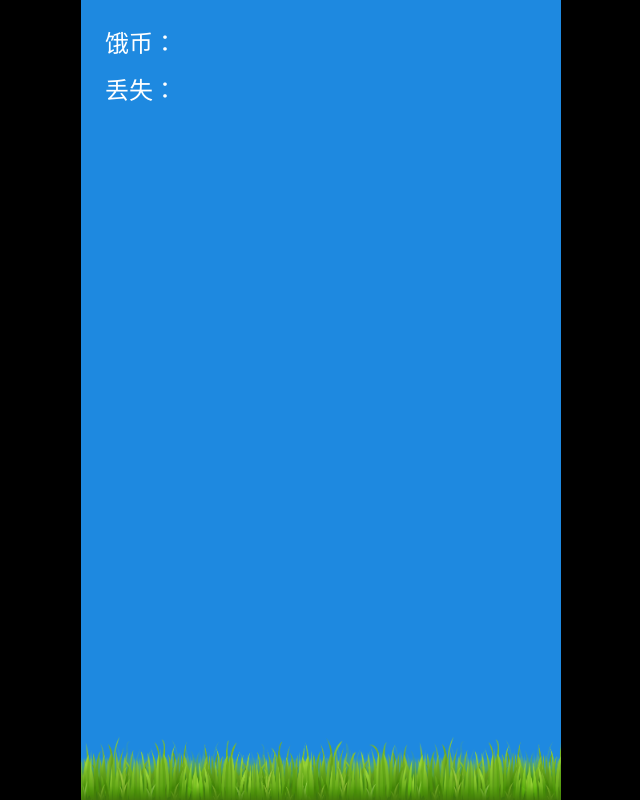
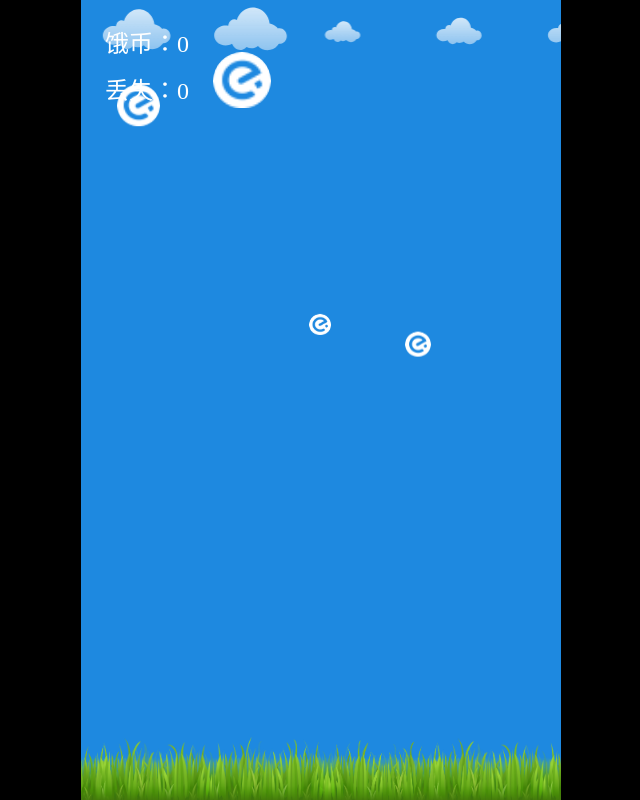
Before and after one commit to CarterLi/coin-dom, a plain HTML site: page index.html in a window 1280 px wide. Shown: the whole page, without its empty margins (319-959 px from the left). Drawn offline with nearby package versions, Linux system fonts and the light colour scheme; files that its build step writes are made by us from their sources.

Commit message:
游戏雏形

```diff
--- a/index.html
+++ b/index.html
@@ -10,12 +10,9 @@
 <body>
   <main>
     <header>
-            <div>饿币：<span></span></div>
-            <div>丢失：<span></span></div>
+      <div>饿币：<span id="earnedMoney">0</span></div>
+      <div>丢失：<span id="lostMoney">0</span></div>
     </header>
-        <div>
-            <svg></svg>
-        </div>
     <ul id="clouds">
       <li></li>
       <li></li>
@@ -27,8 +24,10 @@
       <li></li>
       <li></li>
       <li></li>
+      <li></li>
     </ul>
     <footer></footer>
   </main>
+  <script src="index.js"></script>
 </body>
 </html>
--- /dev/null
+++ b/index.js
@@ -0,0 +1,54 @@
+(()=> {
+  'use strict';
+
+  let money = {
+    get earned() {
+      return Number(document.getElementById('earnedMoney').textContent);
+    },
+    set earned(value) {
+      document.getElementById('earnedMoney').textContent = value;
+    },
+
+    get lost() {
+      return Number(document.getElementById('lostMoney').textContent);
+    },
+    set lost(value) {
+      document.getElementById('lostMoney').textContent = value;
+    }
+  };
+
+  document.addEventListener('contextmenu', e=> {
+    e.preventDefault();
+  });
+
+  Array.prototype.forEach.call(document.querySelectorAll('#coins li'), coin=> {
+    let updateCoinSpeed = ()=> {
+      let rnd = Math.random() * 2 + .4;
+
+      coin.style.width = `${32 * rnd}px`;
+      coin.style.height = `${32 * rnd}px`;
+      coin.style.top = `${-32 * rnd}px`;
+      coin.style.animationDuration = `${5 * (Math.random() + .3)}s`;
+      coin.style.animationDelay = `${5 * (Math.random() / 2 + .5)}s`;
+    };
+
+    updateCoinSpeed();
+
+    ['mousedown', 'touchstart'].forEach(eventName=> {
+      coin.addEventListener(eventName, e=> {
+        coin.classList.add('clicked');
+      });
+    });
+    coin.addEventListener('transitionend', e=> {
+      coin.classList.remove('clicked');
+      updateCoinSpeed();
+      coin.classList.toggle('toggle-anime');
+      ++money.earned;
+    });
+    coin.addEventListener('animationend', e=> {
+      updateCoinSpeed();
+      coin.classList.toggle('toggle-anime');
+      ++money.lost;
+    });
+  });
+})();
--- a/index.scss
+++ b/index.scss
@@ -1,19 +1,29 @@
 html, body {
 	height: 100%;
+
+	// 1rem 就是当前游戏窗口宽度，好孩子不要学
+	font-size: 100vw;
+	@media (min-width: 480px) {
+		font-size: 480px;
+	}
 }
 
 body {
 	height: 100%;
 	margin: 0;
+	font-size: 16px;
 	background: black;
+	-webkit-user-select: none;
+	user-select: none;
 }
 
 main {
 	height: 100%;
-	width: 480px;
+	width: 1rem;
 	margin: 0 auto;
 	background: #1e89e0;
 	position: relative;
+	overflow: hidden;
 }
 
 header {
@@ -22,6 +32,7 @@ header {
 	top: 1em;
 	font: 24px Simhei;
 	color: white;
+	pointer-events: none;
 
 	div + div {
 		margin-top: .5em;
@@ -29,8 +40,8 @@ header {
 }
 
 @keyframes MoveGrass {
-	from { background-position: 0 0 }
-	to { background-position: 333.3px 0 }
+	from { background-position: 1rem 0 }
+	to { background-position: -76.6px 0 }
 }
 
 footer {
@@ -39,9 +50,11 @@ footer {
 	right: 0;
 	bottom: 0;
 	background: url(img/grass.png) repeat-x;
-	background-size: contain;
+	background-size: auto 100%;
 	height: 68.8px;
-	animation: MoveGrass 5s infinite linear;
+	animation: MoveGrass 8s infinite linear;
+	z-index: 100;
+	pointer-events: none;
 }
 
 ul {
@@ -49,3 +62,77 @@ ul {
 	margin: 0;
 	list-style: none;
 }
+
+@keyframes MoveClouds {
+	from { transform: translateX(1rem) }
+	to { transform: translateX(-76.6px) }
+}
+
+#clouds {
+	position: absolute;
+	left: 0;
+	right: 0;
+	top: 0;
+	height: 34.6px * 2;
+
+	li {
+		position: absolute;
+		background: url(img/cloud.svg) no-repeat;
+		background-size: contain;
+		top: 0;
+		bottom: 0;
+		margin: auto 0;
+		animation: MoveClouds 8s infinite linear;
+		z-index: 100;
+
+		@for $i from 1 through 5 {
+			&:nth-child(#{$i}) {
+				$rnd: random() + .8;
+				width: 43.3px * $rnd;
+				height: 34.6px * $rnd;
+				animation-delay: -$i / 5 * 8s;
+			}
+		}
+	}
+}
+
+@mixin KeyFramesName($name) {
+	@keyframes #{$name} {
+		from { transform: translateY(0) }
+		to { transform: translateY(calc(100vh + 32px)) }
+	}
+}
+
+@include KeyFramesName(MoveCoins);
+@include KeyFramesName(MoveCoins1);
+
+#coins {
+	width: 100%;
+	height: 100%;
+
+	li {
+		position: absolute;
+		background: url(img/ele.png) no-repeat;
+		background-size: contain;
+		border-radius: 50%;
+		animation: MoveCoins 15s linear;
+		z-index: 50;
+		cursor: pointer;
+
+		&.clicked {
+			opacity: 0;
+			transition: opacity .2s;
+			animation-play-state: paused;
+		}
+
+		@for $i from 1 through 4 {
+			&:nth-child(#{$i}) {
+				left: calc(1rem / 5 * #{$i} - 60px);
+			}
+		}
+
+		&.toggle-anime {
+			animation-name: MoveCoins1;
+		}
+	}
+}
```
Also changed, not shown: img/cloud.svg (added), index.css (added), 2 other files. Lines whose indentation alone changed are shown as unchanged.
